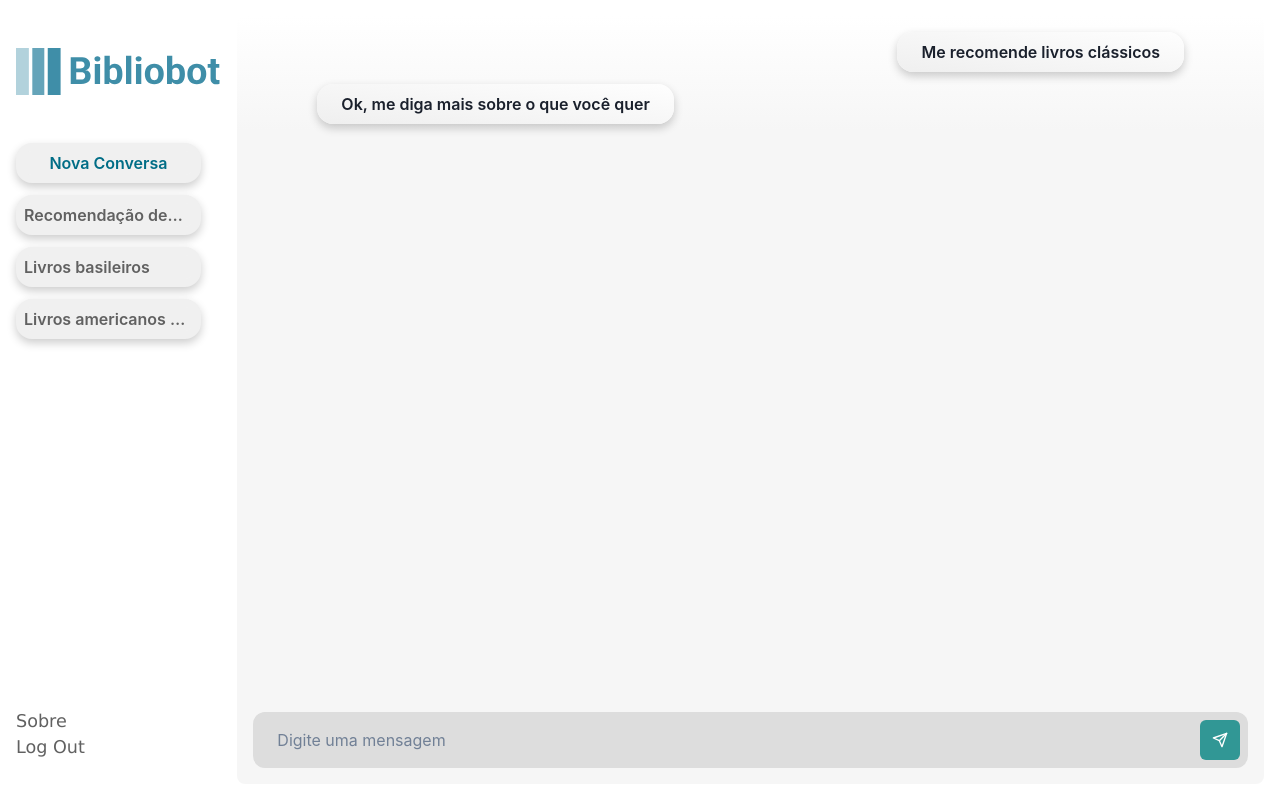
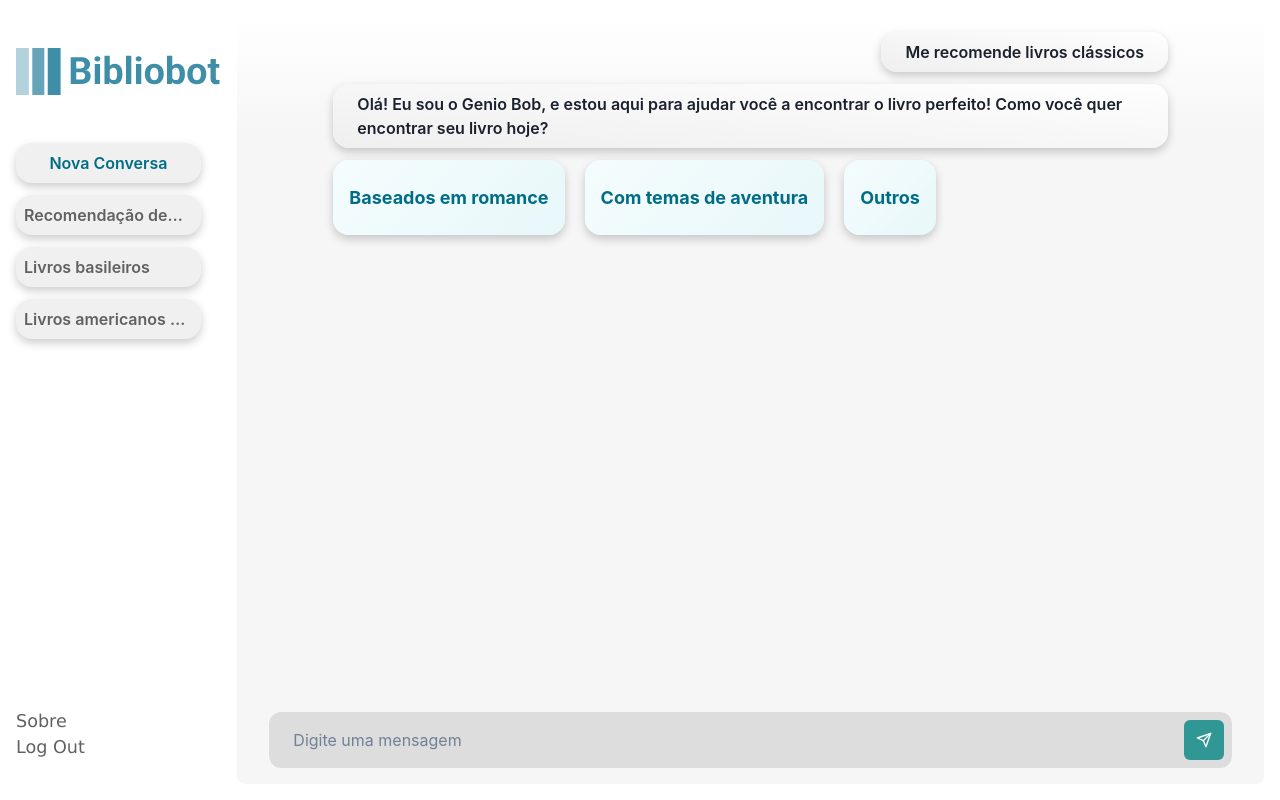
Before and after one commit to books4u-tcc/frontend, a React (Vite) app: page / in a window 1280 px wide. Both pictures are taken after a click on the button "Livros clássicos". Built offline with nearby package versions, Linux system fonts and the light colour scheme.

Commit message:
feat: recommendations and chat mock

```diff
--- /dev/null
+++ b/src/components/chat/chat-card.tsx
@@ -0,0 +1,46 @@
+import { Box, Flex, FlexProps } from "@chakra-ui/react";
+import { ReactNode } from "react";
+
+export interface ChatCardProps extends FlexProps {
+  children?: ReactNode;
+}
+
+export function ChatCard({ children, ...props }: ChatCardProps) {
+  return (
+    <Flex
+      as="button"
+      bg="brandGradientHover"
+      shadow="default"
+      borderRadius="2xl"
+      px={4}
+      py={6}
+      overflow="hidden"
+      position="relative"
+      transitionProperty="all"
+      transitionDuration="normal"
+      _hover={{
+        shadow: "defaultHovered",
+        "& .suggestion-background": {
+          bg: "transparent",
+        },
+      }}
+      {...props}
+    >
+      {/* background */}
+      <Box
+        transitionProperty="all"
+        transitionDuration="normal"
+        bg="whiteAlpha.600"
+        position="absolute"
+        left={0}
+        top={0}
+        w="100%"
+        h="100%"
+        zIndex={1}
+        className="suggestion-background"
+      />
+
+      {children}
+    </Flex>
+  );
+}
--- a/src/components/chat/chat-container.tsx
+++ b/src/components/chat/chat-container.tsx
@@ -1,4 +1,4 @@
-import { Flex } from "@chakra-ui/react";
+import { Container, Flex } from "@chakra-ui/react";
 import { ReactNode } from "react";
 import { ChatConversation } from "./chat-conversation";
 import Promptbar from "./promptbar";
@@ -6,13 +6,19 @@ import Promptbar from "./promptbar";
 export function ChatContainer() {
   return (
     <Flex
-      direction="column"
       w="100%"
       h="100%"
       m="0 auto 0 auto"
       minW="600px"
       borderRadius="lg"
       bg="linear-gradient( #F6F6F600 0%, #F6F6F6 15%)"
+      maxW=""
+    >
+      <Container
+        maxWidth="container.xl"
+        flex={1}
+        display="flex"
+        flexDirection="column"
       >
         <Flex
           flex={1}
@@ -26,6 +32,7 @@ export function ChatContainer() {
         </Flex>
 
         <Promptbar />
+      </Container>
     </Flex>
   );
 }
--- a/src/components/chat/chat-conversation.tsx
+++ b/src/components/chat/chat-conversation.tsx
@@ -1,13 +1,25 @@
 import { ChatBox } from "./chatbox";
-import { useChatStore } from "./chat-store";
+import { chatStoreActions, useChatStore } from "./chat-store";
 import { Fragment } from "react";
 import { Onboarding } from "./onboarding";
+import { Flex } from "@chakra-ui/react";
+import { SuggestionCard } from "./suggestion-card";
+import { useChatContext } from "./chat-context";
+import { RecommendationCard } from "./recommendation-card";
 
 export function ChatConversation() {
   const messages = useChatStore((s) => s.messages);
+  const suggestions = useChatStore((s) => s.suggestions);
+  const recommendations = useChatStore((s) => s.recommendations);
+
+  const { focusPromptInput } = useChatContext();
+
+  function startSuggestion(message: string) {
+    chatStoreActions.sendMessage(message);
+  }
 
   if (!messages.length) {
-    return <Onboarding />
+    return <Onboarding />;
   }
 
   return (
@@ -15,6 +27,25 @@ export function ChatConversation() {
       {messages.map((msg, index) => (
         <ChatBox key={index} {...msg} />
       ))}
+
+      {suggestions.length > 0 && (
+        <Flex gap={5}>
+          {suggestions.map((s) => (
+            <SuggestionCard onClick={() => startSuggestion(s)}>
+              {s}
+            </SuggestionCard>
+          ))}
+          <SuggestionCard onClick={focusPromptInput}>Outros</SuggestionCard>
+        </Flex>
+      )}
+
+      {recommendations.length > 0 && (
+        <Flex gap={5}>
+          {recommendations.map((r) => (
+            <RecommendationCard {...r} />
+          ))}
+        </Flex>
+      )}
     </Fragment>
   );
 }
--- a/src/components/chat/chat-store.ts
+++ b/src/components/chat/chat-store.ts
@@ -1,21 +1,40 @@
 import { create } from "zustand";
 import { ChatboxProps } from "./chatbox";
-import { mockedMessages, usedMessages } from "./mock-messages";
+import { mockedMessages, mockedSuggestions, mockRecommendations, usedMessages } from "./mock-messages";
 import { wait } from "../../utils";
+import { RecommendationCardProps } from "./recommendation-card";
 
 interface MessageItem extends ChatboxProps {}
 
+interface RecommendationItem extends RecommendationCardProps {}
+
 export interface ChatConversationStore {
   messages: MessageItem[]
+  suggestions: string[]
+  recommendations: RecommendationItem[]
 }
 
 export const useChatStore = create<ChatConversationStore>((set) => ({
-  messages: []
+  messages: [],
+  suggestions: [],
+  recommendations: []
 }))
 
 const { setState, getState } = useChatStore
 
 export const chatStoreActions = {
+  setSuggestions(suggestions: string[]) {
+    setState({
+      suggestions
+    })
+  },
+
+  setRecommendations(recommendations: RecommendationItem[]) {
+    setState({
+      recommendations
+    })
+  },
+
   addMessage(msg: MessageItem) {
     setState(store => ({
       messages: [...store.messages, msg]
@@ -42,13 +61,21 @@ export const chatStoreActions = {
       state: 'loading',
       position: 'left'
     })
+    this.setSuggestions([])
     const nextResponseMessage = mockedMessages[usedMessages.value++]
 
     await wait(300)
 
     this.editLastMessage({
       state: 'normal',
-      children: nextResponseMessage ?? 'Não tenho mais o que dizer'
+      children: nextResponseMessage ?? 'Ótimo, aqui estão minhas sugestões:'
     })
+
+    if (!nextResponseMessage) {
+      this.setRecommendations(mockRecommendations)
+    }
+
+    const sugg = mockedSuggestions[usedMessages.value - 1]
+    this.setSuggestions(sugg ?? [])
   }
 }
--- a/src/components/chat/mock-messages.ts
+++ b/src/components/chat/mock-messages.ts
@@ -1,8 +1,32 @@
+import { RecommendationCardProps } from "./recommendation-card";
+
 export const usedMessages = {
-  value: 0
-}
+  value: 0,
+};
+
+export const mockedSuggestions = [
+  ["Baseados em romance", "Com temas de aventura"],
+  ["Leve e divertido", "Profundo e filosófico"],
+  ["Era vitoriana", "Antiguidade"],
+];
 
 export const mockedMessages = [
-  "Ok, me diga mais sobre o que você quer",
-  "Ótimo, tenho algumas sugestões"
-]
+  "Olá! Eu sou o Genio Bob, e estou aqui para ajudar você a encontrar o livro perfeito! Como você quer encontrar seu livro hoje?",
+  "Ótimo! esse assunto é empolgante. Qual é o tom que você prefere para a leitura?",
+  "Perfeito! Um clássico. Qual período da história você prefere explorar no livro?",
+];
+
+export const mockRecommendations = [
+  {
+    title: "As Aventuras de Tom Sawyer",
+    author: "Mark Twain",
+  },
+  {
+    title: "A Ilha do Tesouro",
+    author: "Louis Stevenson",
+  },
+  {
+    title: "Viagens de Gulliver",
+    author: "Jonathan Swift",
+  },
+] satisfies RecommendationCardProps[];
--- /dev/null
+++ b/src/components/chat/recommendation-card.tsx
@@ -0,0 +1,31 @@
+import { Box, Flex, Image, Text } from "@chakra-ui/react";
+import { ChatCard } from "./chat-card";
+
+export interface RecommendationCardProps {
+  title: string;
+  author: string;
+  imageSrc?: string;
+}
+
+export function RecommendationCard(props: RecommendationCardProps) {
+  return (
+    <ChatCard _hover={{}} as="div" maxW={180}>
+      <Flex flexDir="column" gap={2} alignItems="center">
+        <Image src="https://via.placeholder.com/140x200" borderRadius="sm" />
+
+        <Text
+          zIndex={10}
+          color="brand"
+          fontWeight="bold"
+          fontSize="large"
+          align="center"
+        >
+          {props.title}
+        </Text>
+        <Text zIndex={10} color="brand" fontSize="large" align="center">
+          {props.author}
+        </Text>
+      </Flex>
+    </ChatCard>
+  );
+}
--- a/src/components/chat/suggestion-card.tsx
+++ b/src/components/chat/suggestion-card.tsx
@@ -1,51 +1,24 @@
 import { Box, Flex, Text } from "@chakra-ui/react";
 import { ReactNode } from "react";
+import { ChatCard } from "./chat-card";
 
 export interface SuggestionCardProps {
   children?: ReactNode;
   icon?: ReactNode;
-  onClick?: () => void
+  onClick?: () => void;
 }
 
-export function SuggestionCard({ children, icon, onClick }: SuggestionCardProps) {
+export function SuggestionCard({
+  children,
+  icon,
+  onClick,
+}: SuggestionCardProps) {
   return (
-    <Flex
-      as="button"
-      onClick={onClick}
-      bg="brandGradientHover"
-      shadow="default"
-      borderRadius="2xl"
-      px={4}
-      py={6}
-      overflow="hidden"
-      position="relative"
-      transitionProperty="all"
-      transitionDuration="normal"
-      _hover={{
-        shadow: "defaultHovered",
-        "& .suggestion-background": {
-          bg: "transparent",
-        },
-      }}
-    >
-      {/* background */}
-      <Box
-        transitionProperty="all"
-        transitionDuration="normal"
-        bg="whiteAlpha.600"
-        position="absolute"
-        left={0}
-        top={0}
-        w="100%"
-        h="100%"
-        zIndex={1}
-        className="suggestion-background"
-      />
-
+    <ChatCard onClick={onClick}>
       <Box zIndex={10}>{icon}</Box>
       <Text zIndex={10} color="brand" fontWeight="bold" fontSize="large">
         {children}
       </Text>
-    </Flex>
+    </ChatCard>
   );
 }
```
Lines whose indentation alone changed are shown as unchanged.
